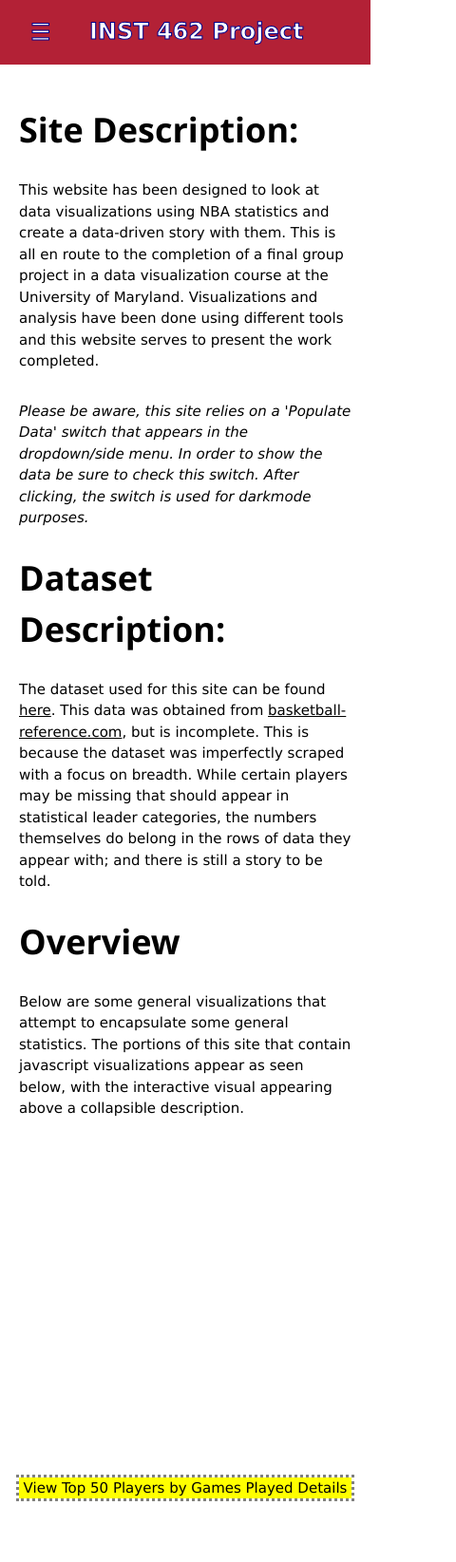
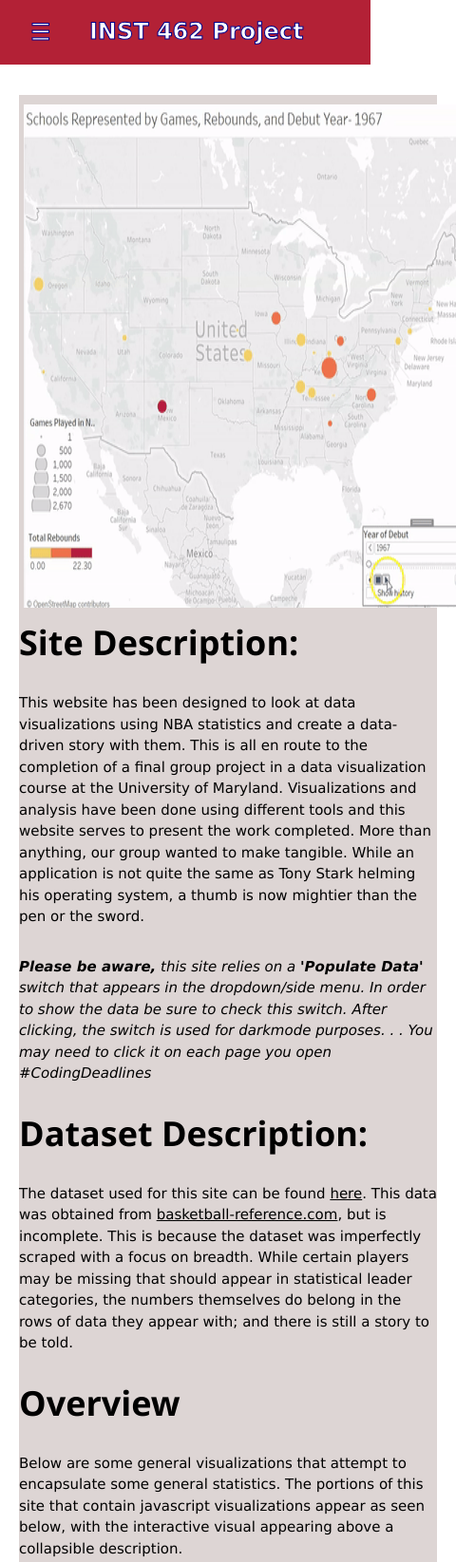
Before and after one commit to joshwmay/inst462_gibson_malik_may, a website: page public/index.html in a window 390 px wide. Shown: the top 1645 px of the page at 95% size, 480 px wide, since content can reach past the window. Drawn offline with nearby package versions, Linux system fonts and the light colour scheme; no server answers; a script that the page names is missing.

Commit message:
Added gif

```diff
--- a/public/css/styles.css
+++ b/public/css/styles.css
@@ -71,6 +71,8 @@ body {
     color: white
   }
 
+
+
   ::-webkit-scrollbar {
     width: 5px;
   }
@@ -93,19 +95,35 @@ body {
       overflow: scroll;
   }
 
+  .main {
+    background-color: rgba(117, 86, 80, 0.247);
+  }
+
   .w3-bar-block a{
     -webkit-text-stroke-color: darkblue;
     -webkit-text-stroke-width: 1px;
 
   }
 
+.butt:hover {
+  cursor: pointer;
+}
+
+.gif-cont {
+  display: flex;
+  justify-content: center;
+
+}
+
   .open {
     display: none;
-    background-color: yellow;
+    background-color: rgb(168, 137, 0);
     color: black;
     outline: dotted;
     outline-color: gray;
   }
+
+
 
   .butt {
     height: 5%;
@@ -113,11 +131,12 @@ body {
     display: flex;
     justify-content: center;
     justify-self: center;
-    background-color: yellow;
+    background-color: rgba(172, 170, 31, 0.137);
     color: black;
     outline: dotted;
     outline-color: gray;
     margin-bottom: 20px;
+    cursor: pointer;
   }
 
   #topBar {
@@ -175,6 +194,9 @@ body {
   @media (max-width: 480px) {
     .w3-sidebar.w3-collapse {
       display: none;
+    }
+    body {
+      width: 480px;
     }
     .content h1 {
       margin-top:20px;
--- a/public/index.html
+++ b/public/index.html
@@ -52,13 +52,16 @@
 
   <!--START OF PAGE CONTENT-->
   <div class="main">
+    <div class="gif-cont"><img src="gif/map.gif" width="480" height="540"></div>
     <h1><b>Site Description:</b></h1>
     <p>This website has been designed to look at data visualizations using NBA statistics and create a data-driven story with them.
       This is all en route to the completion of a final group project in a data visualization course at the University of Maryland.
-      Visualizations and analysis have been done using different tools and this website serves to present the work completed.
+      Visualizations and analysis have been done using different tools and this website serves to present the work completed. More than
+      anything, our group wanted to make tangible. While an application is not quite the same as Tony Stark helming his operating system,
+      a thumb is now mightier than the pen or the sword.
     </p>
-    <p><i>Please be aware, this site relies on a 'Populate Data' switch that appears in the dropdown/side menu. In order to show the
-      data be sure to check this switch. After clicking, the switch is used for darkmode purposes.
+    <p><i><b>Please be aware,</b> this site relies on a <b>'Populate Data'</b> switch that appears in the dropdown/side menu. In order to show the
+      data be sure to check this switch. After clicking, the switch is used for darkmode purposes. . . You may need to click it on each page you open #CodingDeadlines
     </i></p>
     <h1><b>Dataset Description:</b></h1>
     <p>The dataset used for this site can be found <a href="https://github.com/joshwmay/inst462_gibson_malik_may/blob/master/public/csv/master_clean.csv">
@@ -87,6 +90,9 @@
         By grouping players by their debut year, it seemed possible to find out which debut years were the best.
         The negative trend does not reflect the true skill level of players over time, nor does it account for new franchises
         that have been added over the years(opening the door for more players to debut, and possibly watering down averages).
+        <br>
+        <b><i>Notably</i></b>, there is a valley at 1998. This is where an <a href = "https://en.wikipedia.org/wiki/NBA_lockout">NBA lockout</a> occurred, and annotating it has proven
+        beyond the time we have for this project, so hopefully this suffices.
       </p>
       <button onClick="closeDesc('2')">Hide Details</button>
     </div>
--- a/public/js/script.js
+++ b/public/js/script.js
@@ -137,6 +137,7 @@ fetch("/ws")
   const start = document.querySelector("#start");
   if (x === 0) {
     start.style.fontSize = "x-large"
+    console.log(nodark())
   }
   if (sessionStorage.getItem("mode") == "dark") {
     darkmode();
@@ -151,6 +152,7 @@ fetch("/ws")
                 start.innerHTML = "Darkmode";
                 start.style.fontSize = "medium";
                 start.style.justifycontent = "center";
+                start.style.color = "white";
 
             }
 			darkmode();
```
Also changed, not shown: public/gif/map.gif (added).
